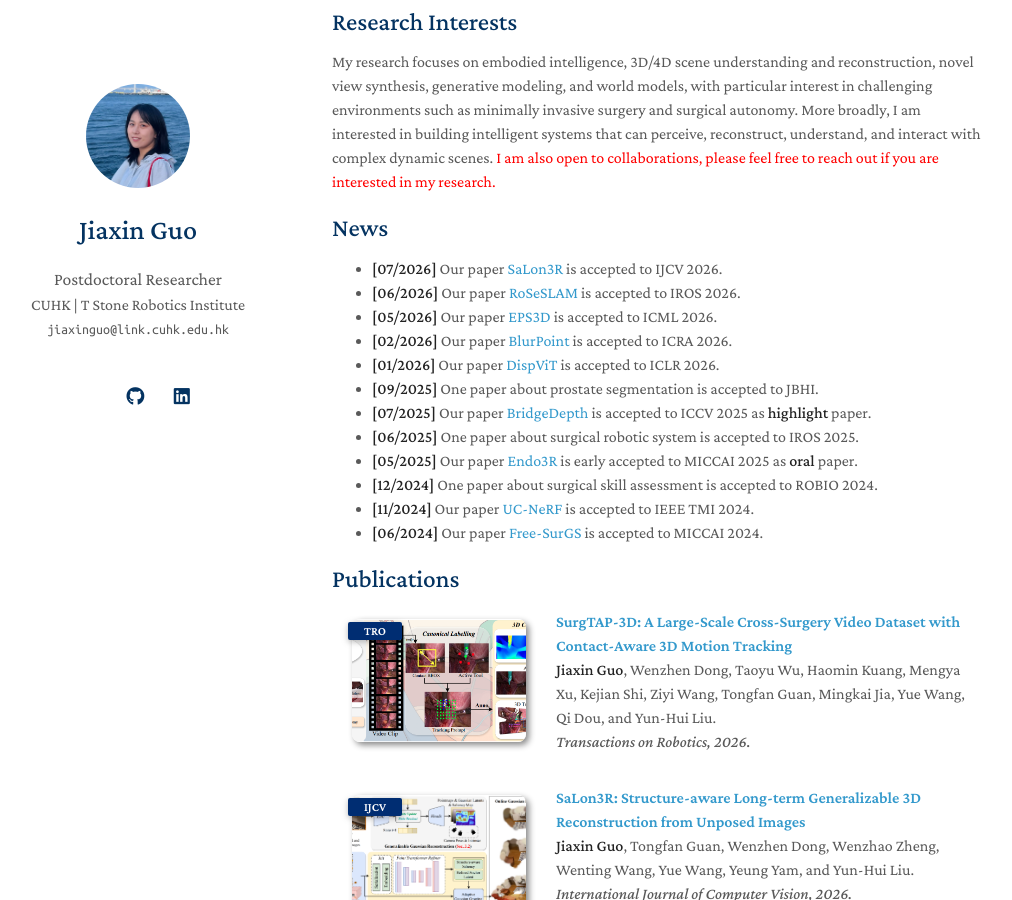
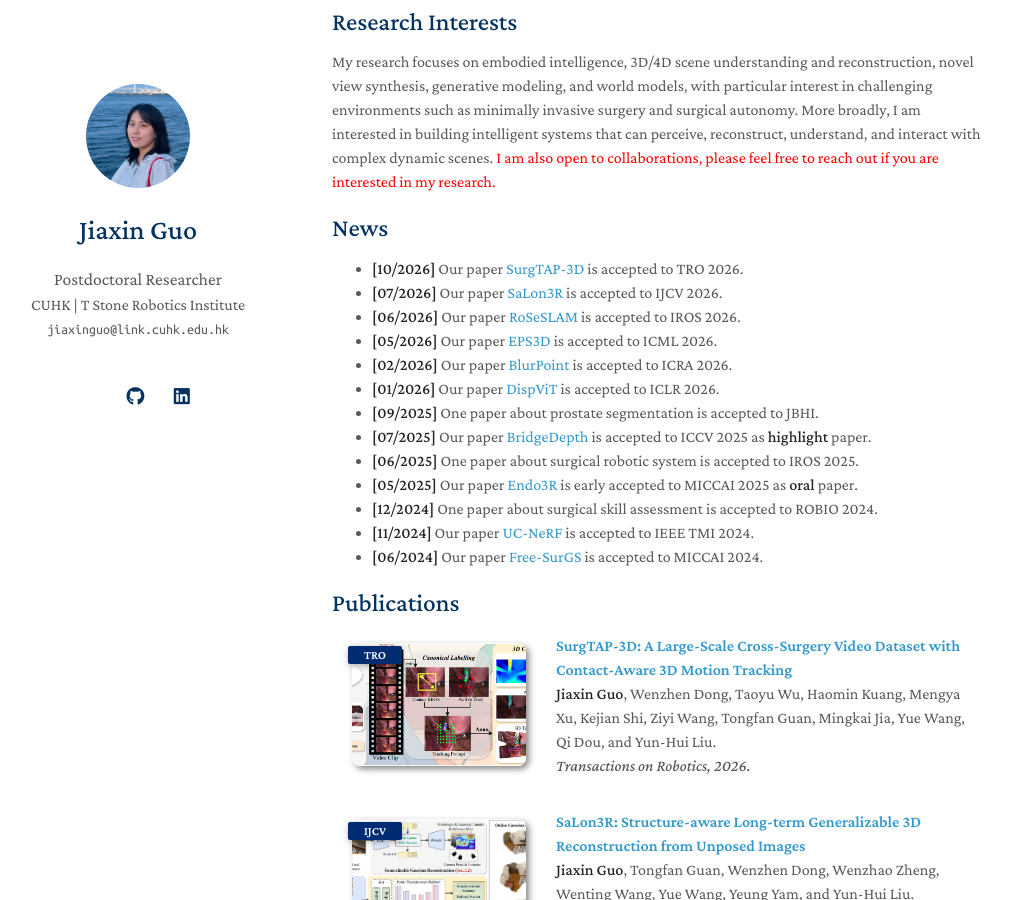
Before and after one commit to wrld/wrld.github.io, a Jekyll site: the page built from index.md, in a window 1280 px wide and 900 px high, scrolled down 333 px. Shown: the whole window, without its empty margins (138-1150 px from the left). Built offline with Jekyll 4.4.1, drawn with Linux system fonts in a browser that asks for light colours; nearby versions of some CDN libraries; a style sheet for code colours, icons or effects is not loaded.

Commit message:
update 10.16

```diff
--- a/index.md
+++ b/index.md
@@ -14,6 +14,7 @@ I obtained my Ph.D. (Aug. 2021 - Sep. 2025) in Mechanical and Automation Enginee
 My research focuses on embodied intelligence, 3D/4D scene understanding and reconstruction, novel view synthesis, generative modeling, and world models, with particular interest in challenging environments such as minimally invasive surgery and surgical autonomy. More broadly, I am interested in building intelligent systems that can perceive, reconstruct, understand, and interact with complex dynamic scenes. <span style="color:red">I am also open to collaborations, please feel free to reach out if you are interested in my research.</span>
 
 ## News
+- **[10/2026]** Our paper [SurgTAP-3D]() is accepted to TRO 2026.
 - **[07/2026]** Our paper [SaLon3R](https://arxiv.org/abs/2510.15072) is accepted to IJCV 2026.
 - **[06/2026]** Our paper [RoSeSLAM]() is accepted to IROS 2026.
 - **[05/2026]** Our paper [EPS3D](https://arxiv.org/abs/2606.08980v1) is accepted to ICML 2026.
```
